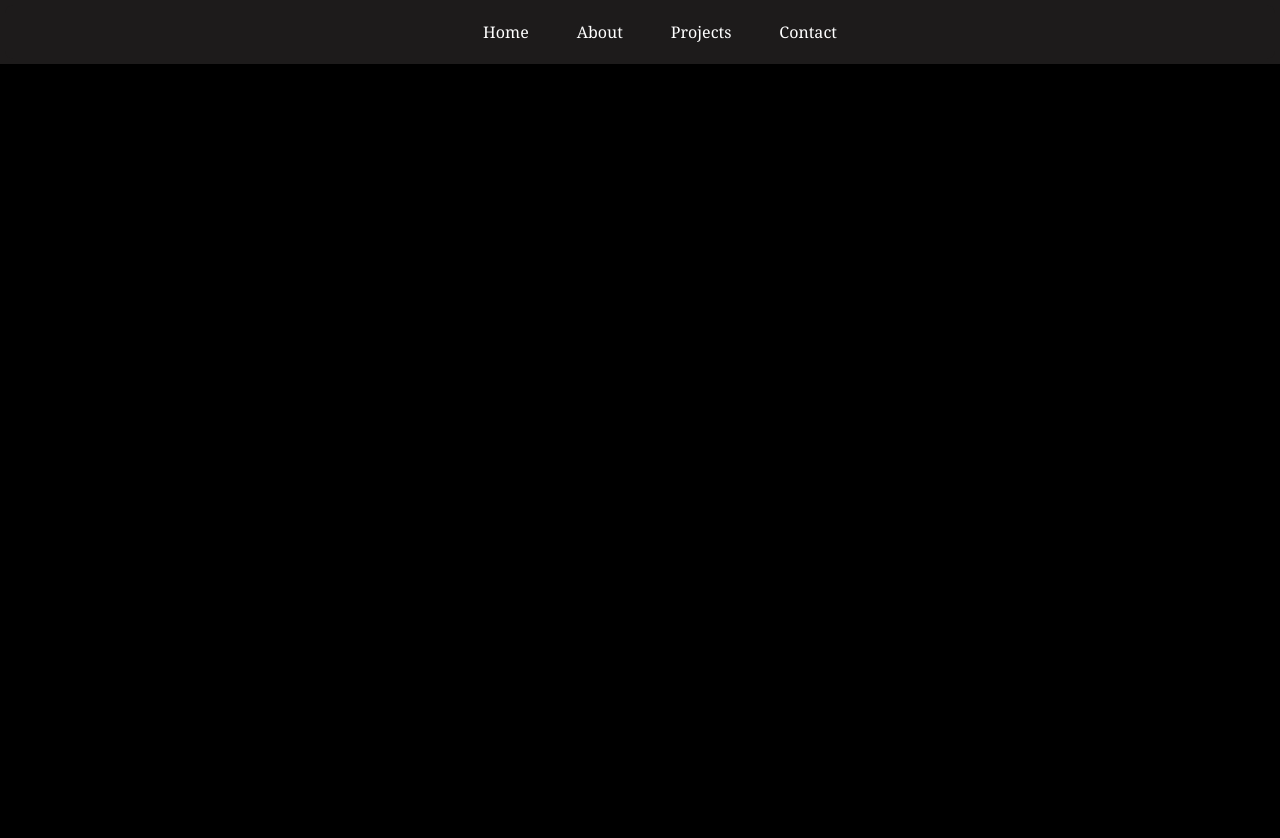
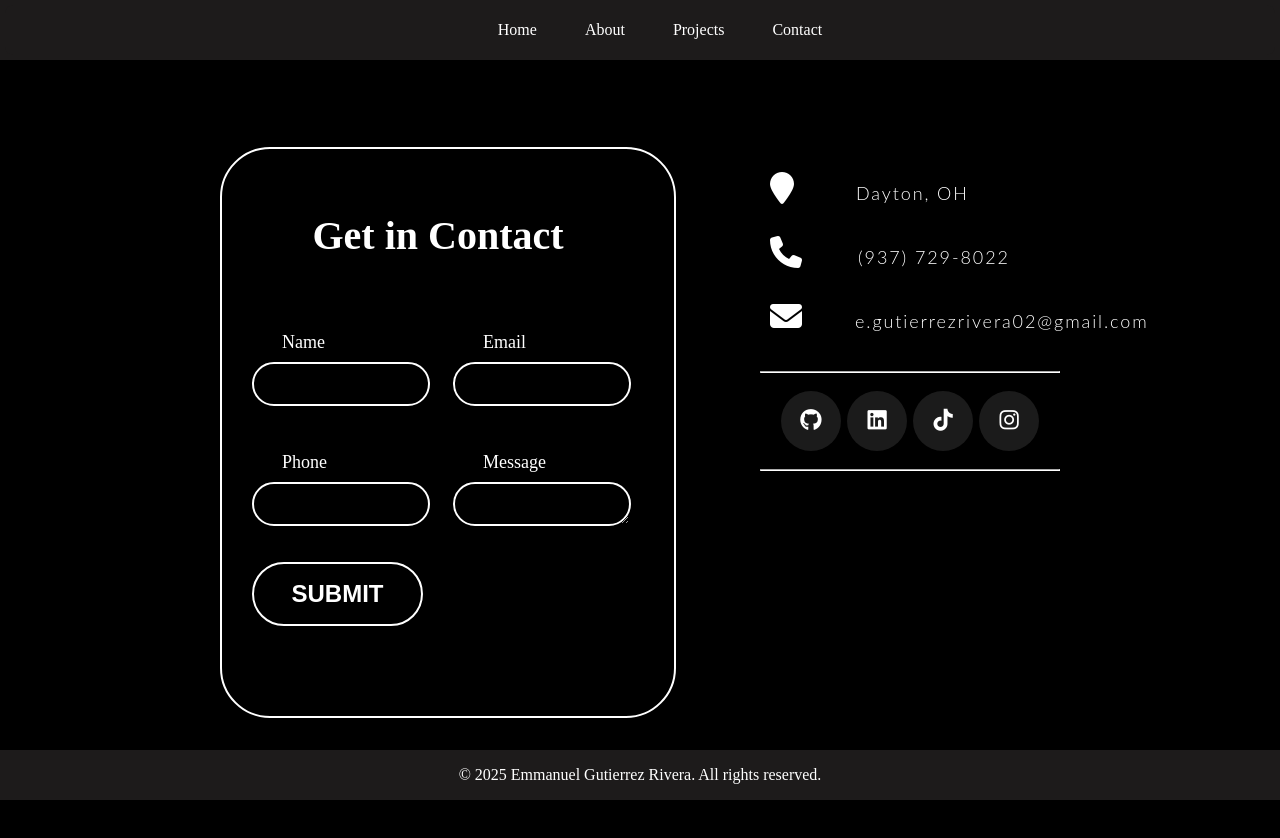
Before and after one commit to EmmanuelGR02/React-PersonalWebsite, a React (Vite) app: page /contact in a window 1280 px wide. Before the commit the page ends 800 px from the top, so only its background shows below. Built offline with nearby package versions, Linux system fonts and the light colour scheme.

Commit message:
added contact page and style

```diff
--- a/package.json
+++ b/package.json
@@ -10,6 +10,7 @@
     "preview": "vite preview"
   },
   "dependencies": {
+    "@fortawesome/fontawesome-free": "^6.7.2",
     "animate.css": "^4.1.1",
     "axios": "^1.7.9",
     "bootstrap": "^5.3.3",
--- a/src/Components/About/About.tsx
+++ b/src/Components/About/About.tsx
@@ -1,7 +1,11 @@
+import Footer from "../../Footer/Footer"
 
 function About() {
   return (
-    <div>About</div>
+    <>
+      <div>About</div>
+      <Footer />
+    </>
   )
 }
 
--- /dev/null
+++ b/src/Components/Contact/Contact.css
@@ -0,0 +1,321 @@
+body {
+    background-color: #000;
+    padding-bottom: 100px;
+    font-family: 'Times New Roman', Times, serif;
+}
+
+.contact-wrapper {
+    display: flex;
+    flex-direction: row;
+    justify-content: space-between;
+    margin: 0 auto;
+    padding: 20px;
+    position: relative;
+    max-width: 840px;
+}
+
+.contactTitle {
+    color: white;
+    font-size: 40px;
+    text-align: center;
+    font-family: 'Times New Roman', Times, serif;
+}
+
+.card {
+    width: 80%;
+    padding: 30px 50px 50px 30px;
+    border: 2px solid white;
+    box-shadow: 20px 20px 0 rgba(0, 0, 0, 0.3);
+    border-radius: 50px;
+    position: relative;
+}
+
+.card .row {
+    position: relative;
+    width: 100%;
+    display: grid;
+    grid: auto / auto auto;
+    grid-template-columns: repeat(auto-fit,minmax(30%, 1fr));
+    grid-gap: 30px;
+}
+
+.card .row .col {
+    position: relative;
+    width: 100%;
+    margin: 30px 20px 40px 0;
+    transition: 0.5s;
+}
+
+.card .row .form-group {
+    position: relative;
+    width: 100%;
+    height: 20px;
+    color: #ffffff;
+}
+
+.card .row .form-group input, .card .row .form-group textarea {
+    position: absolute;
+    width: 90%;
+    height: 100%;
+    background: transparent;
+    outline: none;
+    font-size: 24px;
+    padding: 10px 0 10px 20px;
+    border: 2px solid white;
+    box-shadow: 10px 10px 0 rgba(0, 0, 0, 0.3);
+    color: #ffffff;
+    border-radius: 50px;
+}
+
+.card .row .form-group label {
+    line-height: 40px;
+    color: #ffffff;
+    font-size: 18px;
+    margin: 0 0 0 30px;
+    display: block;
+    pointer-events: none;
+}
+
+.row .col:nth-child(6) {
+    margin-top: 64px;
+}
+
+.card .row .form-group input:focus, .card .row .form-group textarea:focus {
+    border: 5px solid #ffffff;
+    transition: all 0.5s;
+}
+
+.card .row input[type="submit"] {
+    border: 2px solid white;
+    padding: 10px;
+    height: 100%;
+    width: 100%;
+    cursor: pointer;
+    outline: none;
+    background: transparent;
+    text-transform: uppercase;
+    color: #ffffff;
+    line-height: 40px;
+    font-size: 24px;
+    font-weight: 700;
+    border-radius: 45px;
+    transition: all 0.4s;
+}
+
+.card .row input[type="submit"]:hover {
+    border: 5px solid rgba(255, 255, 255, 1);
+    color: #ffffff;
+    transition: all 0.4s;
+}
+
+@media screen and (max-width: 900px) {
+    .card .row {
+      grid-template-columns: repeat(auto-fit,minmax(70%, 1fr));
+    }
+
+    .card {
+      padding: 20px;
+    }
+
+    .card h2 {
+      font-size: 34px;
+    }
+
+    .card .row input[type="submit"] {
+      width: 100%;
+    }
+}
+
+
+
+
+
+
+
+  /* Begin Right Contact Page */
+.direct-contact-container {
+    max-width: 300px;
+    margin-left: 10%;
+}
+
+/* Location, Phone, Email Section */
+.contact-list {
+    list-style-type: none;
+    margin-left: -10%;
+    padding-right: 20px;
+}
+
+.list-item {
+    line-height: 4;
+    color: white;
+}
+
+.contact-text {
+    font: 300 18px 'Lato', sans-serif;
+    letter-spacing: 1.9px;
+    color: white;
+}
+
+.place {
+    margin-left: 62px;
+    color: white;
+}
+
+.phone {
+    margin-left: 56px;
+    color: white;
+}
+
+.gmail {
+    margin-left: 53px;
+    color: white;
+}
+
+.contact-text a {
+    color: white;
+    text-decoration: none;
+    transition-duration: 0.2s;
+}
+
+.contact-text a:hover {
+    color: darkgray;
+    text-decoration: none;
+}
+
+
+/* Social Media Icons */
+.social-media-list {
+    position: relative;
+    font-size: 22px;
+    text-align: center;
+    width: 100%;
+    margin: 0 auto;
+    padding: 0;
+}
+
+.social-media-list li {
+    position: relative;
+    display: inline-block;
+    height: 60px;
+    width: 60px;
+    margin: 10px 3px;
+    line-height: 60px;
+    border-radius: 50%;
+    color: #fff;
+    background-color: rgb(27,27,27);
+    cursor: pointer;
+    transition: all .2s ease-in-out;
+
+    /* Ensure li does not block the a tag */
+    text-align: center;
+}
+
+.social-media-list li a {
+    position: relative;  /* Ensure it's clickable */
+    display: block;      /* Make it fill the li */
+    height: 100%;
+    width: 100%;
+}
+
+
+.social-media-list li:after {
+    content: '';
+    position: absolute;
+    top: 0;
+    left: 0;
+    width: 60px;
+    height: 60px;
+    line-height: 60px;
+    border-radius: 50%;
+    opacity: 0;
+    box-shadow: 0 0 0 1px #fff;
+    transition: all .2s ease-in-out;
+}
+
+.social-media-list li:hover {
+    background-color: #fff;
+}
+
+.social-media-list li:hover:after {
+    opacity: 1;
+    transform: scale(1.12);
+    transition-timing-function: cubic-bezier(0.37,0.74,0.15,1.65);
+}
+
+.social-media-list li:hover a {
+    color: #000;
+}
+
+
+hr {
+    border-color: white;
+}
+
+/* Begin Media Queries*/
+@media screen and (max-width: 850px) {
+    .contact-wrapper {
+      display: flex;
+      flex-direction: column;
+    }
+    .direct-contact-container, .form-horizontal {
+      margin: 0 auto;
+    }
+
+    .direct-contact-container {
+      margin-top: 60px;
+      max-width: 300px;
+    }
+    .social-media-list li {
+      height: 60px;
+      width: 60px;
+      line-height: 60px;
+    }
+    .social-media-list li:after {
+      width: 60px;
+      height: 60px;
+      line-height: 60px;
+    }
+}
+
+@media screen and (max-width: 569px) {
+
+    .direct-contact-container, .form-wrapper {
+      float: none;
+      margin: 0 auto;
+    }
+    .form-control, textarea {
+
+      margin: 0 auto;
+    }
+
+
+    .name, .email, textarea {
+      width: 280px;
+    }
+
+    .direct-contact-container {
+      margin-top: 60px;
+      max-width: 280px;
+    }
+    .social-media-list {
+      left: 0;
+    }
+    .social-media-list li {
+      height: 55px;
+      width: 55px;
+      line-height: 55px;
+      font-size: 2rem;
+    }
+    .social-media-list li:after {
+      width: 55px;
+      height: 55px;
+      line-height: 55px;
+    }
+
+}
+
+@media screen and (max-width: 410px) {
+    .send-button {
+      width: 99%;
+    }
+}
--- a/src/Components/Contact/Contact.tsx
+++ b/src/Components/Contact/Contact.tsx
@@ -1,7 +1,91 @@
+import Footer from "../../Footer/Footer"
+import "./Contact.css"
+import '@fortawesome/fontawesome-free/css/all.min.css';
+
 
 function Contact() {
   return (
-    <div>Contact</div>
+    <>
+      <section id="contact">
+
+        <h1 className="section-header">Contact</h1>
+
+        <div className="contact-wrapper">
+
+          <div className="card">
+            <h1 className="contactTitle">Get in Contact</h1>
+            <div className="row">
+              <div className="col">
+                <div className="form-group">
+                  <label>Name</label>
+                  <input type="text"></input>
+                </div>
+              </div>
+
+              <div className="col">
+                <div className="form-group">
+                  <label>Email</label>
+                  <input type="text"></input>
+                </div>
+              </div>
+
+              <div className="col">
+                <div className="form-group">
+                  <label>Phone</label>
+                  <input type="text"></input>
+                </div>
+              </div>
+
+              <div className="col">
+                <div className="form-group messageInput">
+                  <label>Message</label>
+                  <textarea></textarea>
+                </div>
+              </div>
+
+              <div className="col">
+                <input type="submit" value="Submit"></input>
+              </div>
+            </div>
+        </div>
+
+
+            <div className="direct-contact-container">
+
+              <ul className="contact-list">
+                <li className="list-item"><i className="fa fa-map-marker fa-2x"><span className="contact-text place">Dayton, OH</span></i></li>
+
+                <li className="list-item"><i className="fa fa-phone fa-2x"><span className="contact-text phone"><a href="tel:1-937-729-8022" title="Give me a call">(937) 729-8022</a></span></i></li>
+
+                <li className="list-item"><i className="fa fa-envelope fa-2x"><span className="contact-text gmail"><a href="mailto:#" title="Send me an email">e.gutierrezrivera02@gmail.com</a></span></i></li>
+
+              </ul>
+
+              <hr></hr>
+              <ul className="social-media-list">
+                <li onClick={() => window.open("https://github.com/EmmanuelGR02", "_blank")}>
+                  <i className="fab fa-github"></i>
+                </li>
+                <li onClick={() => window.open("https://www.linkedin.com/in/emmanuel-gutierrez-rivera-851797300/", "_blank")}>
+                  <i className="fab fa-linkedin"></i>
+                </li>
+                <li onClick={() => window.open("https://www.tiktok.com/@code.clpz", "_blank")}>
+                  <i className="fab fa-tiktok"></i>
+                </li>
+                <li onClick={() => window.open("https://www.instagram.com/emmanuel.g.707/", "_blank")}>
+                  <i className="fab fa-instagram"></i>
+                </li>
+              </ul>
+
+              <hr></hr>
+            </div>
+
+        </div>
+
+      </section>
+
+      <Footer />
+    </>
   )
 }
 
--- a/src/Components/Projects/Projects.tsx
+++ b/src/Components/Projects/Projects.tsx
@@ -1,7 +1,11 @@
+import Footer from "../../Footer/Footer"
 
 function Projects() {
   return (
-    <div>Projects</div>
+    <>
+      <div>Projects</div>
+      <Footer />
+    </>
   )
 }
 
```
Also changed, not shown: src/Components/About/About.css (added), 1 other file (tests, documents, lock files or other folders).
